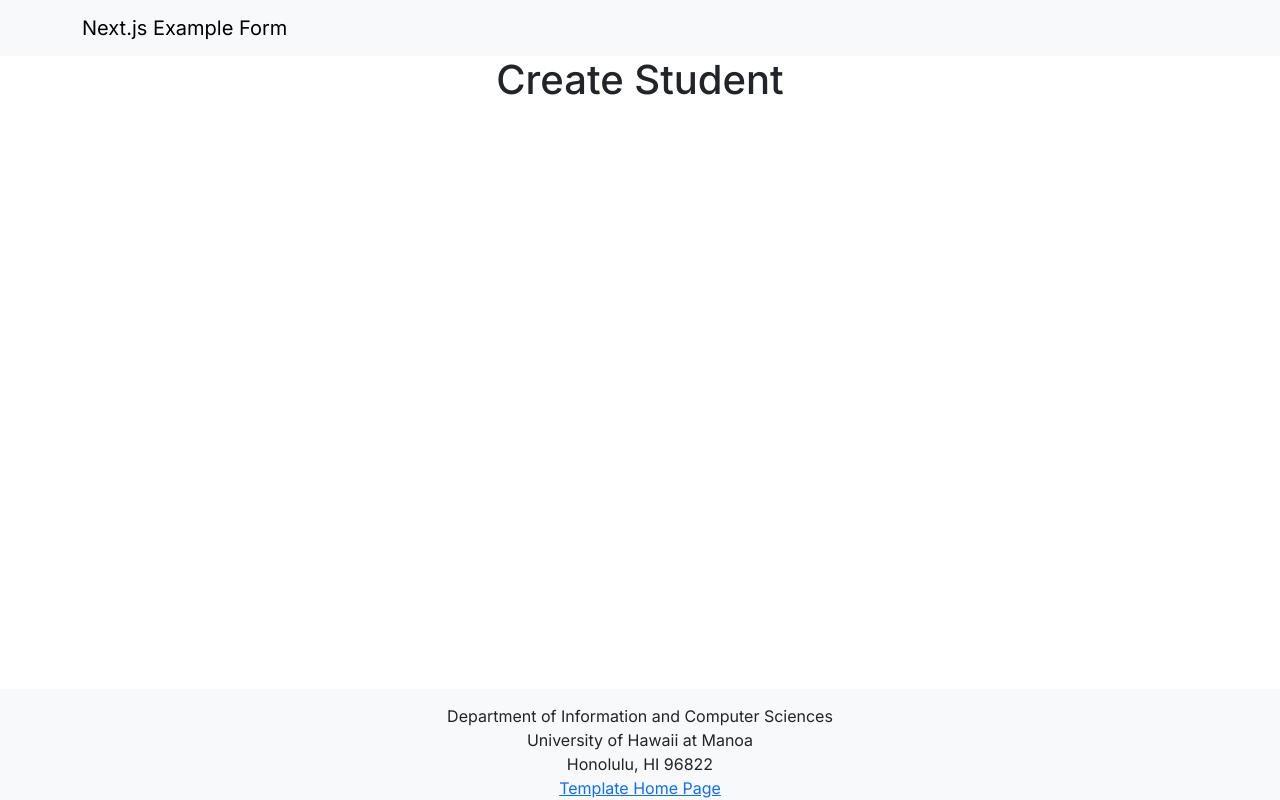
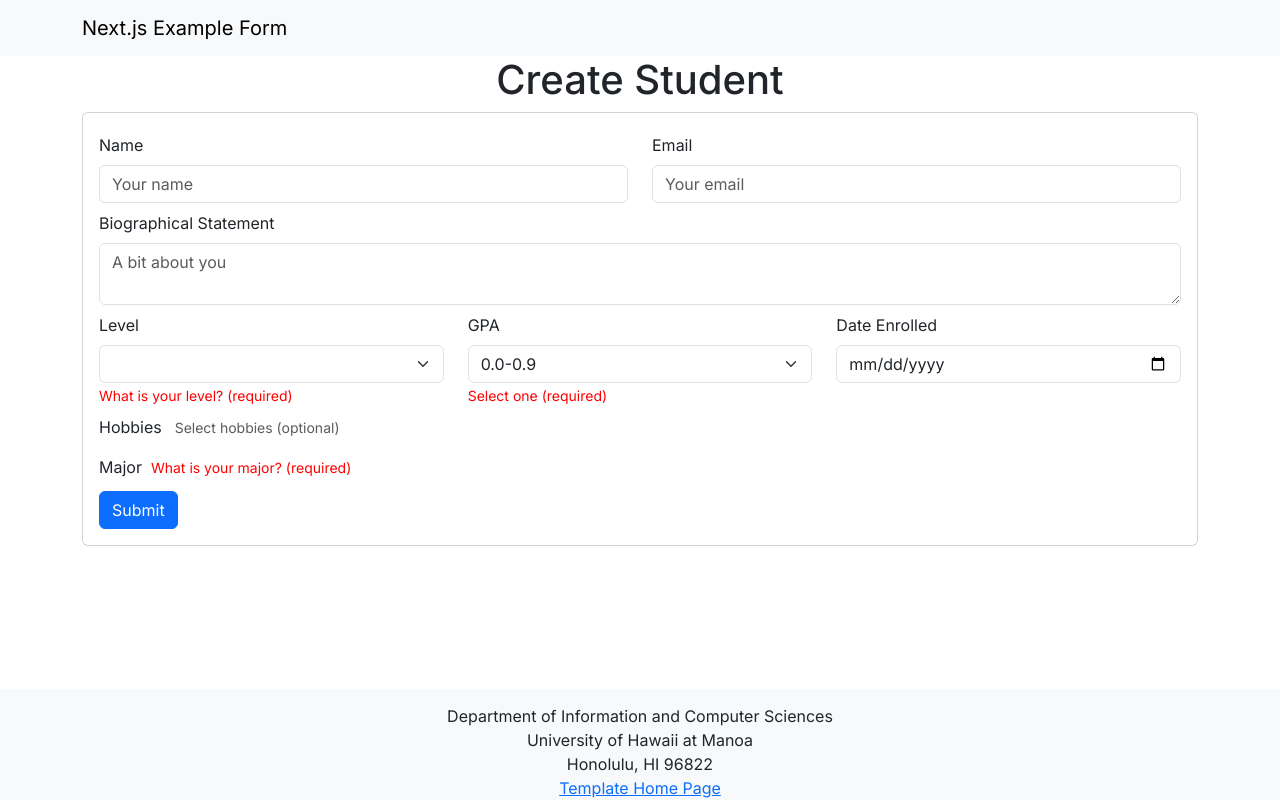
Before and after one commit to ics-software-engineering/nextjs-example-form, a Next.js app: page / in a window 1280 px wide. Built offline with nearby package versions, Linux system fonts and the light colour scheme.

Commit message:
Checkpoint
CreateStudentForm, doesn't do anything yet.

```diff
--- a/src/app/CreateStudentForm.tsx
+++ b/src/app/CreateStudentForm.tsx
@@ -1 +1,123 @@
 "use client";
+
+import { useState } from "react";
+import { Hobby, Level, Major } from "@prisma/client";
+import { Form, Button, Col, Container, Card, Row } from "react-bootstrap";
+
+const CreateStudentForm = () => {
+  const formPadding = "py-1";
+  const levelKeys = Object.keys(Level).filter((key) => isNaN(Number(key)));
+  const hobbyKeys = Object.keys(Hobby).filter((key) => isNaN(Number(key)));
+  const majorKeys = Object.keys(Major).filter((key) => isNaN(Number(key)));
+  const gpaValues = ["0.0-0.9", "1.0-1.9", "2.0-2.9", "3.0-3.9", "4.0+"];
+
+  return (
+    <Container>
+      <Card>
+        <Card.Body>
+          <Form>
+            <Row className={formPadding}>
+              <Col>
+                <Form.Group controlId="formName">
+                  <Form.Label>Name</Form.Label>
+                  <Form.Control type="text" placeholder="Your name" />
+                </Form.Group>
+              </Col>
+              <Col>
+                <Form.Group controlId="formEmail">
+                  <Form.Label>Email</Form.Label>
+                  <Form.Control type="email" placeholder="Your email" />
+                </Form.Group>
+              </Col>
+            </Row>
+            <Row className={formPadding}>
+              <Form.Group controlId="formBio">
+                <Form.Label>Biographical Statement</Form.Label>
+                <Form.Control as="textarea" placeholder="A bit about you" />
+              </Form.Group>
+            </Row>
+            <Row className={formPadding}>
+              <Col>
+                <Form.Group controlId="formLevel">
+                  <Form.Label>Level</Form.Label>
+                  <Form.Select>
+                    {levelKeys.map((level) => (
+                      <option key={level} value={level}>
+                        {level}
+                      </option>
+                    ))}
+                  </Form.Select>
+                  <Form.Text style={{ color: "red" }}>
+                    What is your level? (required)
+                  </Form.Text>
+                </Form.Group>
+              </Col>
+              <Col>
+                <Form.Group controlId="formGPA">
+                  <Form.Label>GPA</Form.Label>
+                  <Form.Select>
+                    {gpaValues.map((gpa, index) => (
+                      <option key={gpa} value={index}>
+                        {gpa}
+                      </option>
+                    ))}
+                  </Form.Select>
+                  <Form.Text style={{ color: "red" }}>
+                    Select one (required)
+                  </Form.Text>
+                </Form.Group>
+              </Col>
+              <Col>
+                <Form.Group controlId="formEnrolled">
+                  <Form.Label>Date Enrolled</Form.Label>
+                  <Form.Control type="date" />
+                </Form.Group>
+              </Col>
+            </Row>
+            <Row className={formPadding}>
+              <Form.Group controlId="formHobbies">
+                <Form.Label>Hobbies&nbsp;&nbsp;</Form.Label>
+                {hobbyKeys.map((hobby) => (
+                  <Form.Check
+                    key={hobby}
+                    inline
+                    type="checkbox"
+                    label={hobby}
+                    id={hobby}
+                  />
+                ))}
+                <Form.Text className="text-muted">
+                  {" "}
+                  Select hobbies (optional)
+                </Form.Text>
+              </Form.Group>
+            </Row>
+            <Row className={formPadding}>
+              <Form.Group controlId="formMajor">
+                <Form.Label>Major&nbsp;&nbsp;</Form.Label>
+                {majorKeys.map((major) => (
+                  <Form.Check
+                    key={major}
+                    inline
+                    type="radio"
+                    name="major"
+                    label={major}
+                    id={major}
+                  />
+                ))}
+                <Form.Text style={{ color: "red" }}>
+                  What is your major? (required)
+                </Form.Text>
+              </Form.Group>
+            </Row>
+            <Button variant="primary" type="submit">
+              Submit
+            </Button>
+          </Form>
+        </Card.Body>
+      </Card>
+    </Container>
+  );
+};
+
+export default CreateStudentForm;
--- a/src/app/page.tsx
+++ b/src/app/page.tsx
@@ -1,7 +1,10 @@
+import CreateStudentForm from "./CreateStudentForm";
+
 export default function Home() {
   return (
     <main>
       <h1 className="text-center">Create Student</h1>
+      <CreateStudentForm />
     </main>
   );
 }
```
